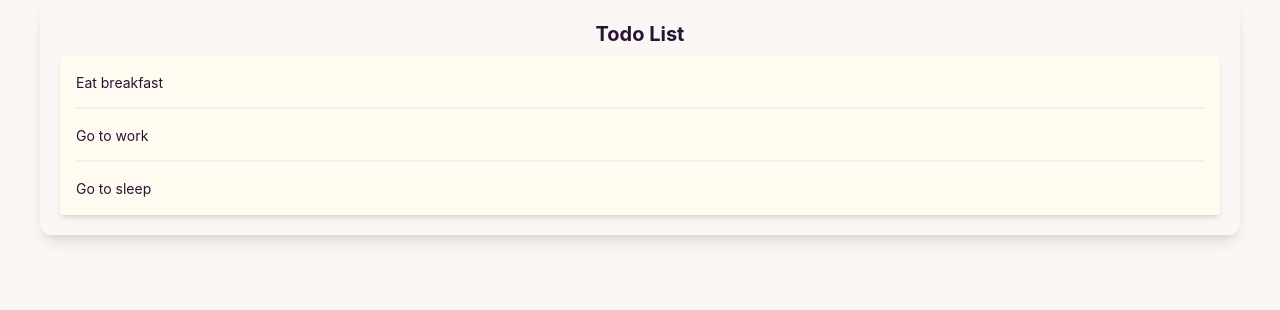
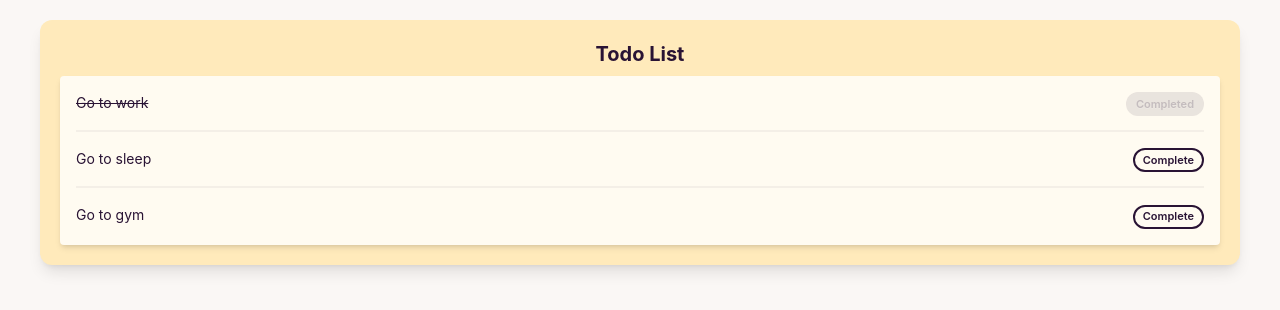
Before and after one commit to Aphitep/Simple-todo-list, a React (Vite) app in the folder todolist/: page / in a window 1280 px wide. Shown: the top 310 px of the page. Built offline with nearby package versions, Linux system fonts and the light colour scheme.

Commit message:
add status todo

```diff
--- a/todolist/src/App.tsx
+++ b/todolist/src/App.tsx
@@ -1,11 +1,21 @@
 import "./App.css";
 import TodoList from "./components/TodoList";
 
+type status = "pending" | "done";
+export interface Todo {
+  todo: string;
+  status: status;
+}
+const todos: Todo[] = [
+  { todo: "Go to work", status: "done" },
+  { todo: "Go to sleep", status: "pending" },
+  { todo: "Go to gym", status: "pending" },
+];
 function App() {
   return (
-    <div className="container shadow-lg rounded-xl p-5 w-300">
+    <div className="bg-[#FFEABB] shadow-lg rounded-xl p-5 w-300 mt-5">
       <p className="text-center text-xl font-bold">Todo List</p>
-      <TodoList />
+      <TodoList todos={todos} />
     </div>
   );
 }
--- a/todolist/src/components/TodoList.tsx
+++ b/todolist/src/components/TodoList.tsx
@@ -1,16 +1,34 @@
-const todos = ["Eat breakfast", "Go to work", "Go to sleep"];
-export default function TodoList() {
+import type { Todo } from "../App";
+
+export default function TodoList({ todos }: { todos: Todo[] }) {
+  const getTodoList = (todos: Todo[]) =>
+    todos.map((todo, index) => {
+      if (todo.status === "done") {
+        return (
+          <li className="list-row flex justify-between" key={index}>
+            <div className="line-through">{todo.todo}</div>
+            <div>
+              <button className="btn btn-xs btn-soft" disabled>
+                Completed
+              </button>
+            </div>
+          </li>
+        );
+      } else {
+        return (
+          <li className="list-row flex justify-between" key={index}>
+            <div>{todo.todo}</div>
+            <div>
+              <button className="btn btn-xs btn-outline">Complete</button>
+            </div>
+          </li>
+        );
+      }
+    });
+
   return (
     <ul className="list bg-[#FFFBF1] rounded-sm shadow-md mt-2">
-      {todos.map((todo, index) => {
-        return (
-          <>
-            <li className="list-row" key={index}>
-              <div>{todo}</div>
-            </li>
-          </>
-        );
-      })}
+      {getTodoList(todos)}
     </ul>
   );
 }
```
